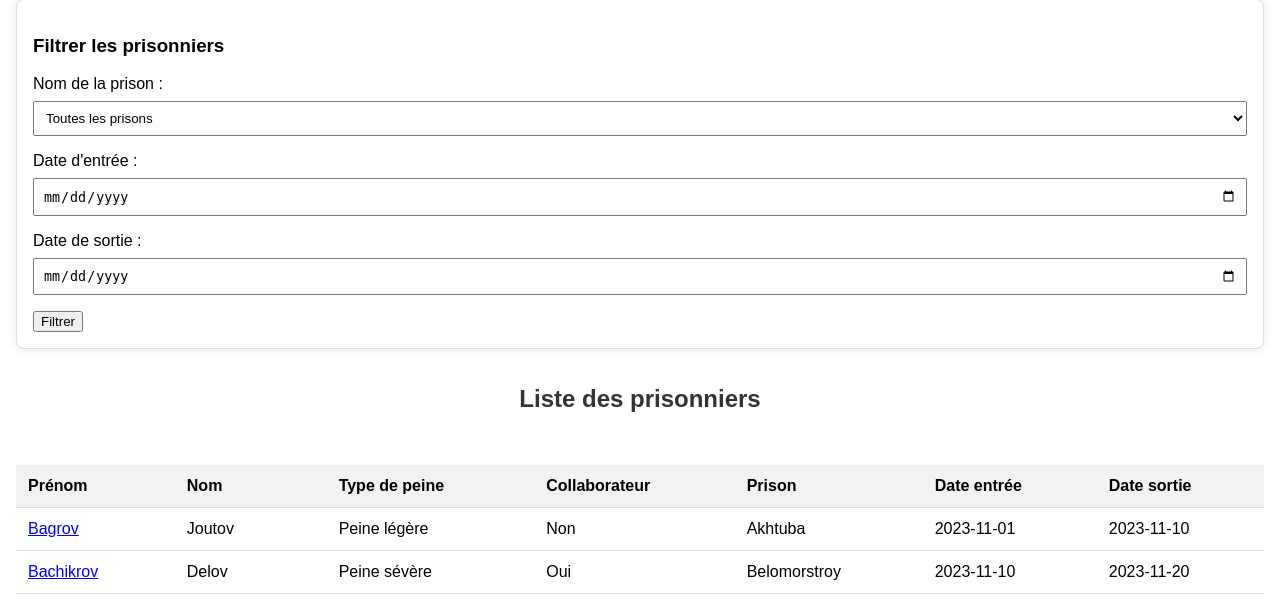
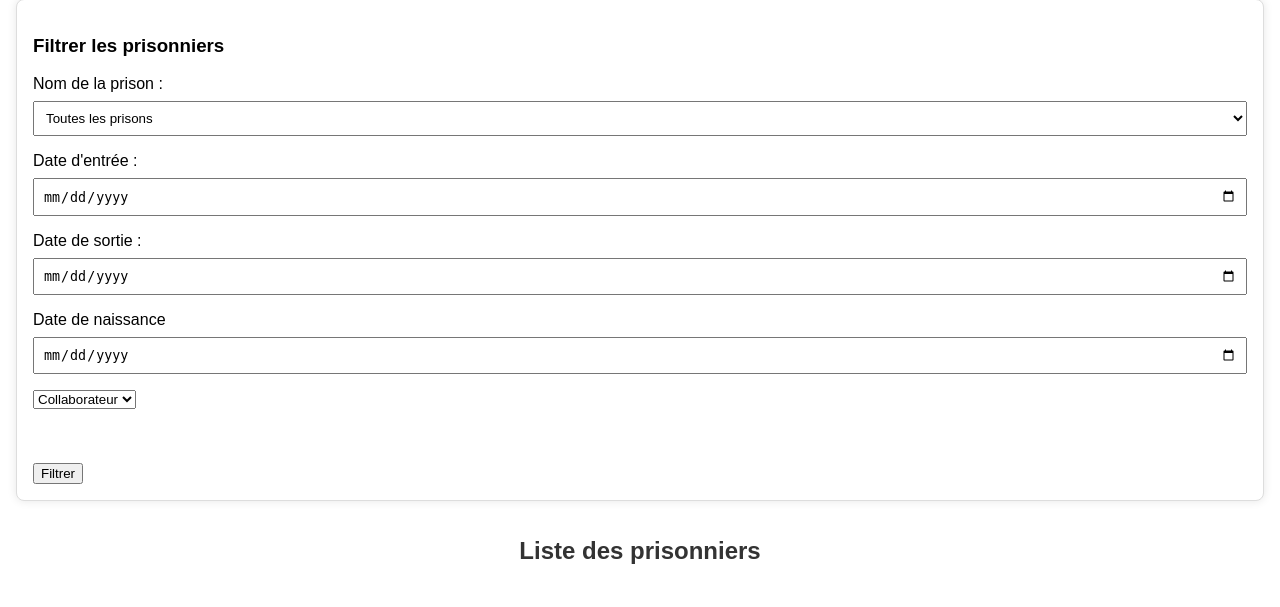
Before and after one commit to alexvallau/alex2, a Flask app: page /Touslesprisonniers in a window 1280 px wide. Shown: the part 140-747 px from the top of the page. Run offline with Flask 3, Linux system fonts and the light colour scheme; data comes from the database, SQL or seed files in the repository; both versions use the stored data as it was after the commit.

Commit message:
i dont know

```diff
--- a/app.py
+++ b/app.py
@@ -84,9 +84,8 @@ def index():
 
 @app.route('/get_prison_info/<int:prison_id>')
 def get_prison_info(prison_id):
-    # Code pour récupérer les informations de la prison en fonction de l'ID
     prison_info = func.Prison.getPrisonInfoFromId(prison_id)
-    print(jsonify(prison_info))  # Assurez-vous d'avoir une méthode pour récupérer une prison par ID
+    print(jsonify(prison_info))
     return jsonify(prison_info)
 
 
--- a/templates/Touslesprisonniers.html
+++ b/templates/Touslesprisonniers.html
@@ -186,6 +186,20 @@
         <label for="outDoorDateFilter" class="filter-label">Date de sortie :</label>
         <input type="date" id="outDoorDateFilter" name="outDoorDateFilter" class="filter-input">
 
+
+        <label for="Birthday" class="filter-label">Date de naissance</label>
+        <input type="date" id="birthday" name="birthday" class="filter-input">
+
+        <select>
+            <option value="">Collaborateur</option>
+            <option value="oui">Oui</option>
+            <option value="non">Non</option>
+        </select>
+        <br>
+        <br>
+        <br>
+        <br>
+
         <button type="submit">Filtrer</button>
     </form>
 </div>
--- a/templates/index.html
+++ b/templates/index.html
@@ -6,7 +6,7 @@
     <title>Liste des prisonniers</title>
     <style>
         /* Assurez-vous d'avoir une hauteur définie pour le conteneur de la carte */
-        #map { height: 1000px; }
+        #map { height: 800px; }
     /* Ajoutez une marge à la colonne pour l'espace entre les colonnes */
     .colAlex {
     width: 50%;
@@ -84,13 +84,13 @@
                         // Les données retournées sont un tableau, vous devez accéder aux éléments par index
                         $('#prison-info-container').html( '<img width="600" height="600" style="vertical-align: bottom"; src="/static/uploads/'
                         +data[8]+'.jpg" >' +'<br>'+'<p>Nom: ' + data[1] + '</p><p> Oblast: ' + data[2]
-                        + '</p><p>Nombre de prisonnier: ' + data[3] + '</p>' + + '</p><p>Type de prison: ' + data[5] + '</p>');
+                        + '</p><p>Nombre de prisonnier: ' + data[3] + '</p>' +  '</p><p> Type de prison: ' + data[5] + '</p>');
                     }
                 });
             });
 
             // Ajouter une popup pour chaque cercle
-            prisonCircle.bindPopup("<strong>{{ prison[2] }}</strong><br>Places disponibles: {{ prison[8] }}");
+            prisonCircle.bindPopup("<strong>{{ prison[2] }}</strong>");
         {% endfor %}
     {% else %}
         // Aucune prison trouvée.
```
Also changed, not shown: goodDB - backup 4.db (added).
